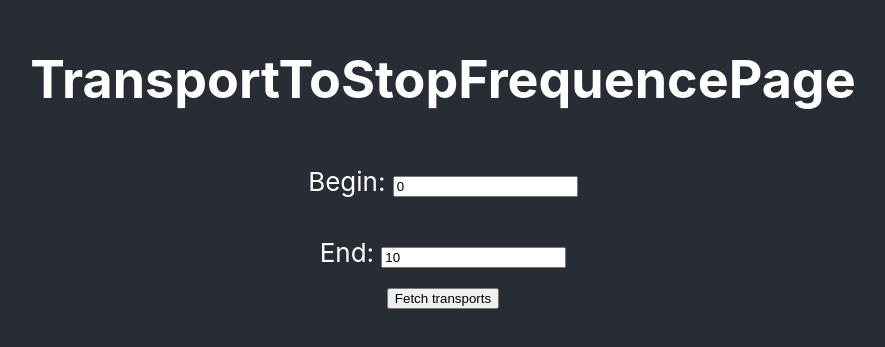
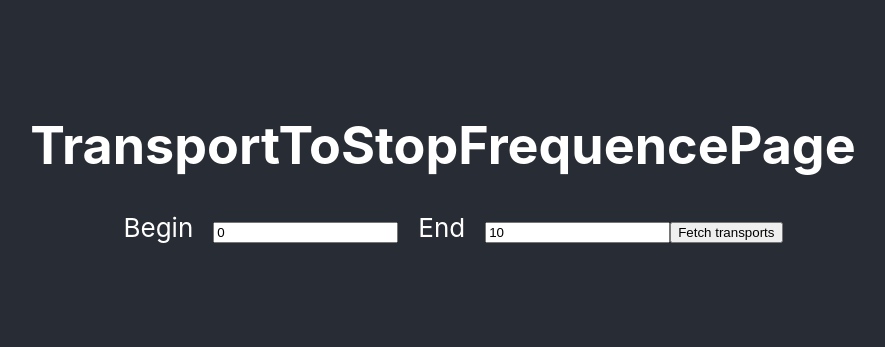
Before and after one commit to netaru/transport-stop-counter, a React (Create React App) app in the folder transport-stop-counter-webpage/: page / in a window 1280 px wide. Shown: the part 239-586 px from the top of the page, without its empty margins (197-1082 px from the left). Built offline with nearby package versions, Linux system fonts and the light colour scheme.

Commit message:
[Webapp] Force input to be of type number
Also reformatted tabs -> spaces

```diff
--- a/transport-stop-counter-webpage/src/App.js
+++ b/transport-stop-counter-webpage/src/App.js
@@ -44,19 +44,21 @@ function App() {
     <div className="App">
         <header className="App-header">
             <h1>TransportToStopFrequencePage</h1>
+            <div>
             <label>
-				Begin:{' '}
-			<input type="text" pattern="[0-9]*" value={begin} onChange={
+                Begin
+            </label>
+            <input type="number" value={begin} onChange={
                 e => setBegin(e.target.value)}/>
+            <label>
+                End
             </label>
-			<label>
-				End:{' '}
-			<input type="text" pattern="[0-9]*" value={end} onChange={
+            <input type="number" value={end} onChange={
                 e => setEnd(e.target.value)}/>
-			</label>
             <button onClick={handleClick}>
                 Fetch transports
             </button>
+            </div>
             {list}
         </header>
     </div>
```
Lines whose indentation alone changed are shown as unchanged.
